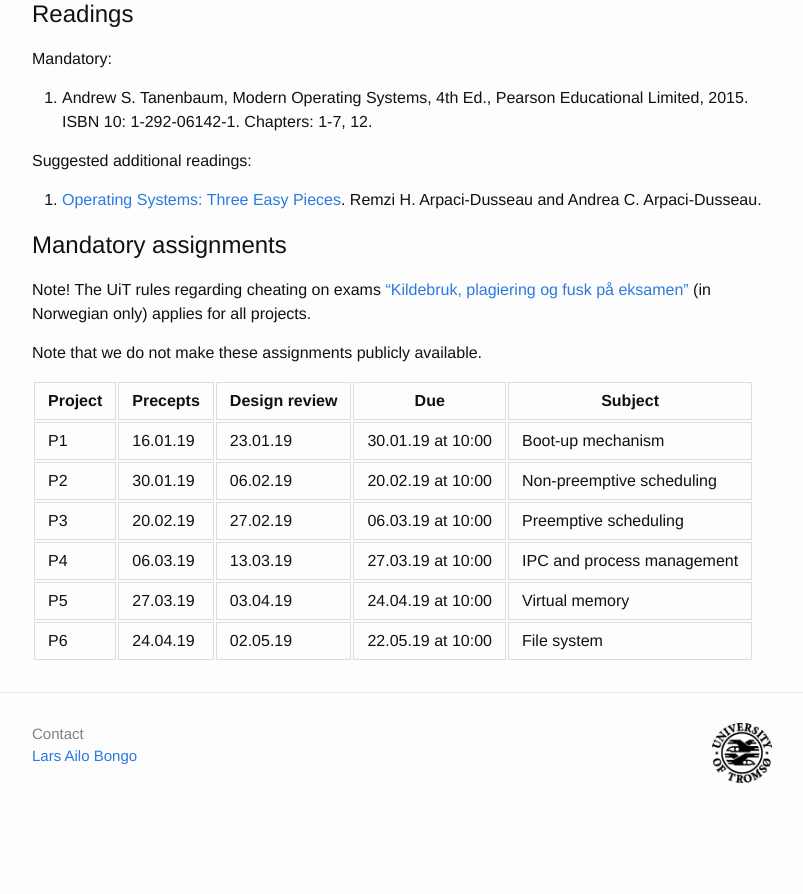
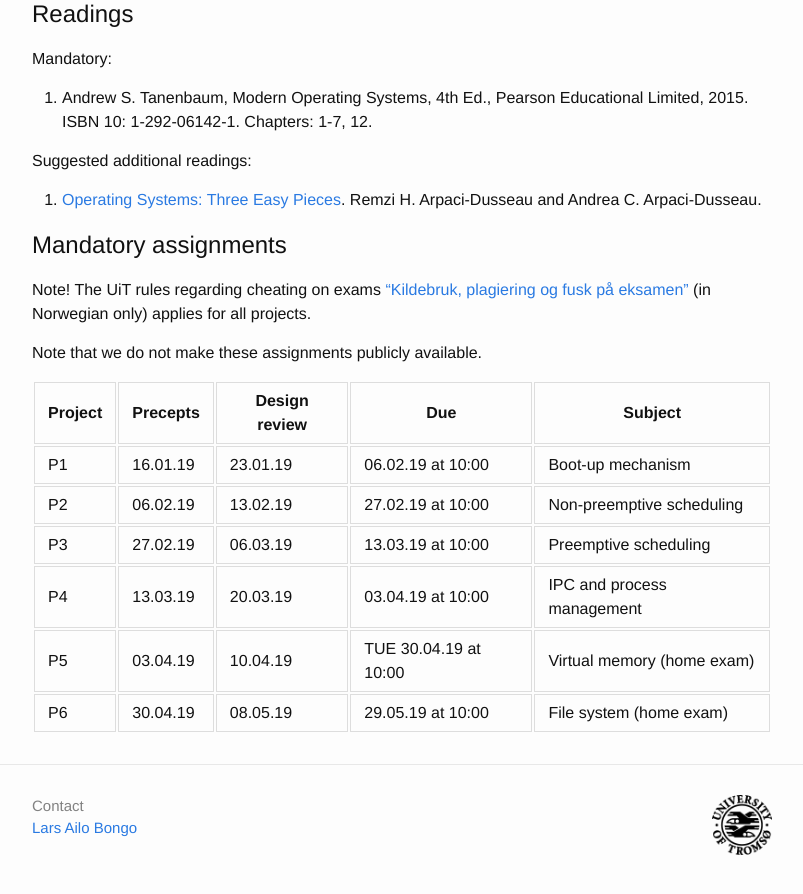
Before and after one commit to uit-inf-2201-s19/uit-inf-2201-s19.github.io, a Jekyll site: the page built from index.md, in a window 1280 px wide and 900 px high, scrolled down 2137 px. Shown: the top 894 px of the window, without its empty margins (238-1041 px from the left). Built offline with Jekyll 4.4.1, drawn with Linux system fonts in a browser that asks for light colours; before the commit the page ends 2965 px from its top, so only the background shows below that.

Commit message:
Updated plan for mandatory assignments

```diff
--- a/index.md
+++ b/index.md
@@ -90,9 +90,9 @@ Note that we do not make these assignments publicly available.
 
 | Project |	Precepts | Design review | Due | Subject|
 |---------|----------|----------|----------|---------|
-| P1      | 16.01.19 | 23.01.19 | 30.01.19 at 10:00 | Boot-up mechanism |
-| P2      | 30.01.19 | 06.02.19 | 20.02.19 at 10:00 | Non-preemptive scheduling |
-| P3      | 20.02.19 | 27.02.19 | 06.03.19 at 10:00 | Preemptive scheduling |
-| P4      | 06.03.19 | 13.03.19 | 27.03.19 at 10:00 | IPC and process management |
-| P5      | 27.03.19 | 03.04.19 | 24.04.19 at 10:00 | Virtual memory |
-| P6      | 24.04.19 | 02.05.19 | 22.05.19 at 10:00 | File system |
+| P1      | 16.01.19 | 23.01.19 | 06.02.19 at 10:00 | Boot-up mechanism |
+| P2      | 06.02.19 | 13.02.19 | 27.02.19 at 10:00 | Non-preemptive scheduling |
+| P3      | 27.02.19 | 06.03.19 | 13.03.19 at 10:00 | Preemptive scheduling |
+| P4      | 13.03.19 | 20.03.19 | 03.04.19 at 10:00 | IPC and process management |
+| P5      | 03.04.19 | 10.04.19 | TUE 30.04.19 at 10:00 | Virtual memory (home exam) |
+| P6      | 30.04.19 | 08.05.19 | 29.05.19 at 10:00 | File system (home exam) |
```
